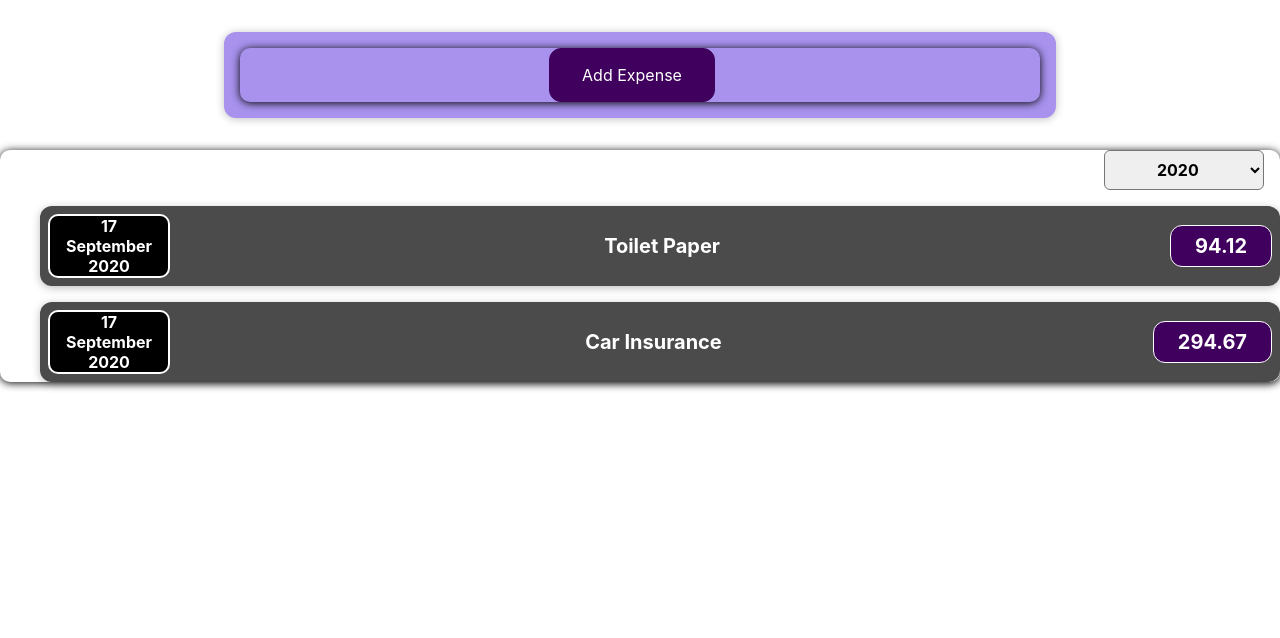
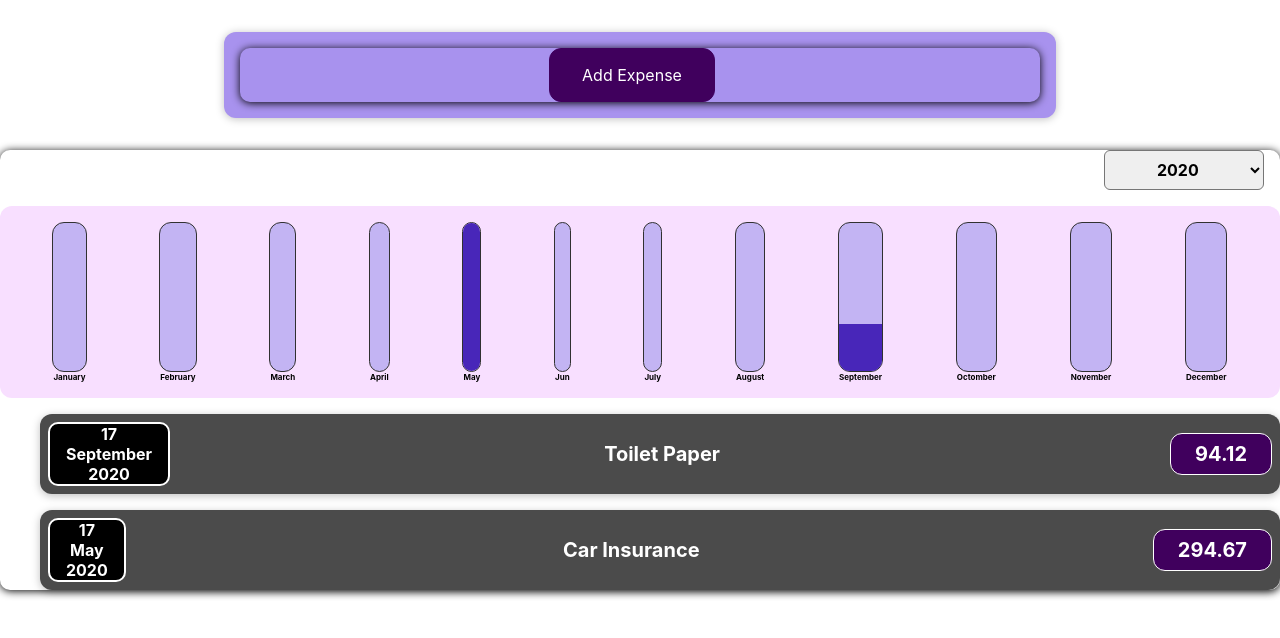
Before and after one commit to Kanharajput/ReactCompStateList, a React (Create React App) app: page / in a window 1280 px wide. Shown: the top 638 px of the page. Built offline with nearby package versions, Linux system fonts and the light colour scheme.

Commit message:
show bars according to monthly expenses

```diff
--- a/src/App.js
+++ b/src/App.js
@@ -13,19 +13,19 @@ const initial_expenses = [
     id: 'e2',
     title: 'New TV',
     amount: 799.49,
-    date: new Date(2023, 8, 17)
+    date: new Date(2023, 1, 17)
   },
   {
     id: 'e3',
     title: 'Car Insurance',
     amount: 294.67,
-    date: new Date(2020, 8, 17)
+    date: new Date(2020, 4, 17)
   },
   {
     id: 'e4',
     title: 'New Desk (Wooden)',
     amount: 450,
-    date: new Date(2021, 8, 17)
+    date: new Date(2021, 2, 17)
   }
 ];
 
--- a/src/components/chart/Chart.js
+++ b/src/components/chart/Chart.js
@@ -2,12 +2,19 @@ import './css/Chart.css';
 import ChartBar from './ChartBar';
 
 function Chart(props){
+
+    // this are the values of 12 months
+    const valuesList = props.datapoints.map(datapoint => datapoint.value);
+
+    // find the max value of this values as arg
+    const maxValue = Math.max(...valuesList);
+
     return (
         <div className='chart'>
             {props.datapoints.map(datapoint => (
                 <ChartBar
                     value={datapoint.value}
-                    maxValue={null}
+                    maxValue={maxValue}
                     label={datapoint.label}/>
             ))}
         </div>
--- a/src/components/chart/ChartBar.js
+++ b/src/components/chart/ChartBar.js
@@ -1,10 +1,12 @@
+import './css/ChartBar.css';
+
 function ChartBar(props){
 
     let barHeight = '0%';
 
-    if(props.max > 0){
+    if(props.maxValue > 0){
         // calcualate how much bar should be filled
-        const barHeight = Math.round((props.value / props.maxValue)*100) + '%';
+        barHeight = Math.round((props.value / props.maxValue)*100) + '%';
     }
 
     return(
@@ -12,7 +14,9 @@ function ChartBar(props){
             <div className="chart-bar__inner">
                 <div className="chart-bar__fill" style={{height:barHeight}}></div>
             </div>
-            <div className="chart-bar__label">{props.values}</div>
+            <div className="chart-bar__label">{props.label}</div>
         </div>
     );
 }
+
+export default ChartBar;
--- /dev/null
+++ b/src/components/chart/ChartExpense.js
@@ -0,0 +1,32 @@
+import Chart from './Chart';
+
+function ChartExpense(props) {
+
+    // datapoints for chart
+    let chartDatapoints = [
+        { label: 'January', value: 0 },
+        { label: 'February', value: 0 },
+        { label: 'March', value: 0 },
+        { label: 'April', value: 0 },
+        { label: 'May', value: 0 },
+        { label: 'Jun', value: 0 },
+        { label: 'July', value: 0 },
+        { label: 'August', value: 0 },
+        { label: 'September', value: 0 },
+        { label: 'Octomber', value: 0 },
+        { label: 'November', value: 0 },
+        { label: 'December', value: 0 }
+    ];
+
+    // change the value according to expenses amount of that month
+    for (const expense of props.items) {
+        const month = expense.date.getMonth();
+        chartDatapoints[month].value += expense.amount;
+    }
+
+    return (
+        <Chart datapoints={chartDatapoints}/>
+    );
+}
+
+export default ChartExpense;
--- a/src/components/middleexpense/Expense.js
+++ b/src/components/middleexpense/Expense.js
@@ -1,23 +1,24 @@
 import { useState } from 'react';
 import Card from './../ui/Card';
 import ExpenseList from './../filterexpenses/ExpenseList';
-
-
 import FilterExpense from './../filterexpenses/FilterExpense';
+import ChartExpense from './../chart/ChartExpense';
 
 function Expense(props){
-    const [defaultYear, setSeletedYear] = useState('2020');
+    const [filteredYear, setSeletedYear] = useState('2020');
 
     function getSelectYear(selectedYear) {
         setSeletedYear(selectedYear);
     }
 
+    //  it contains the filtered expenses by user choosed year
     const filteredExpenses = props.items.filter(expense =>
-        expense.date.getFullYear().toString() === defaultYear)
+        expense.date.getFullYear().toString() === filteredYear)
 
     return (
         <Card>
-            <FilterExpense default={defaultYear} onChangeFilter={getSelectYear} />
+            <FilterExpense default={filteredYear} onChangeFilter={getSelectYear} />
+            <ChartExpense items={filteredExpenses} />
             <ExpenseList items={filteredExpenses} />
         </Card>
     );
```
